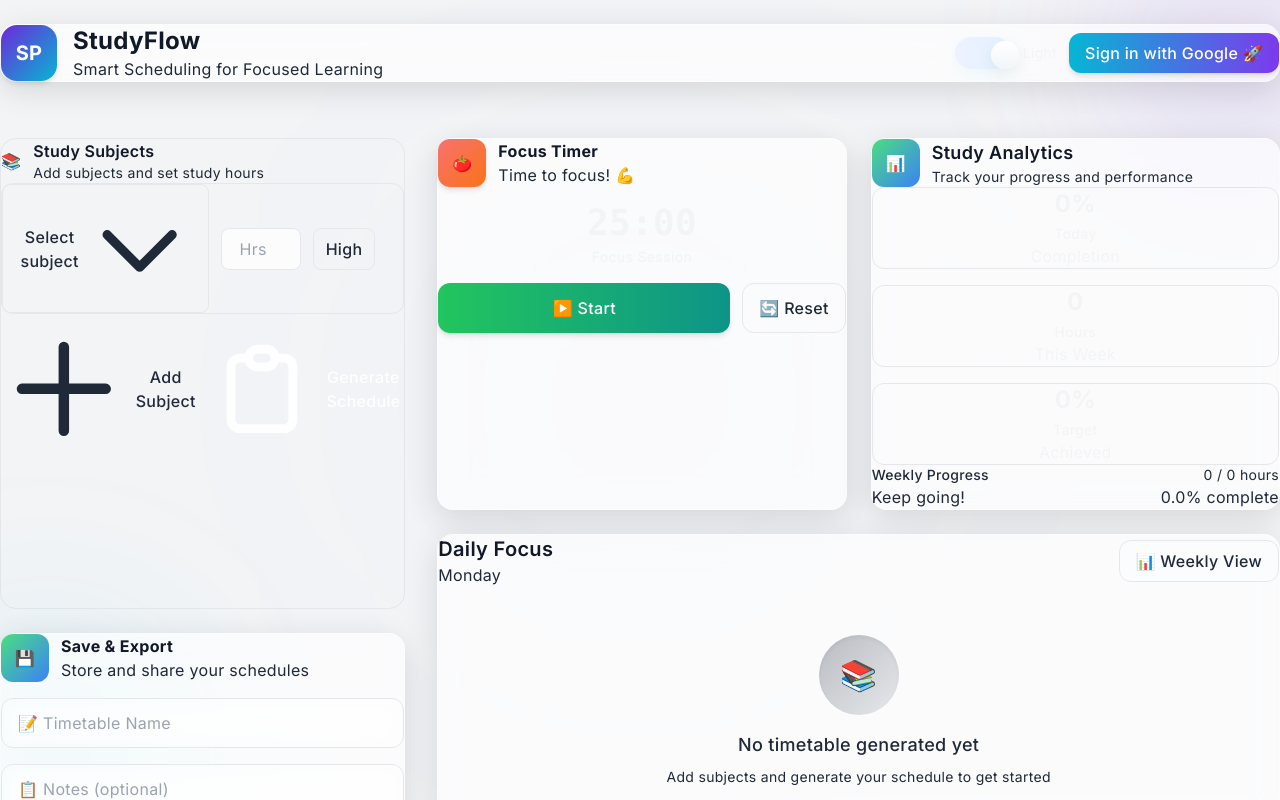
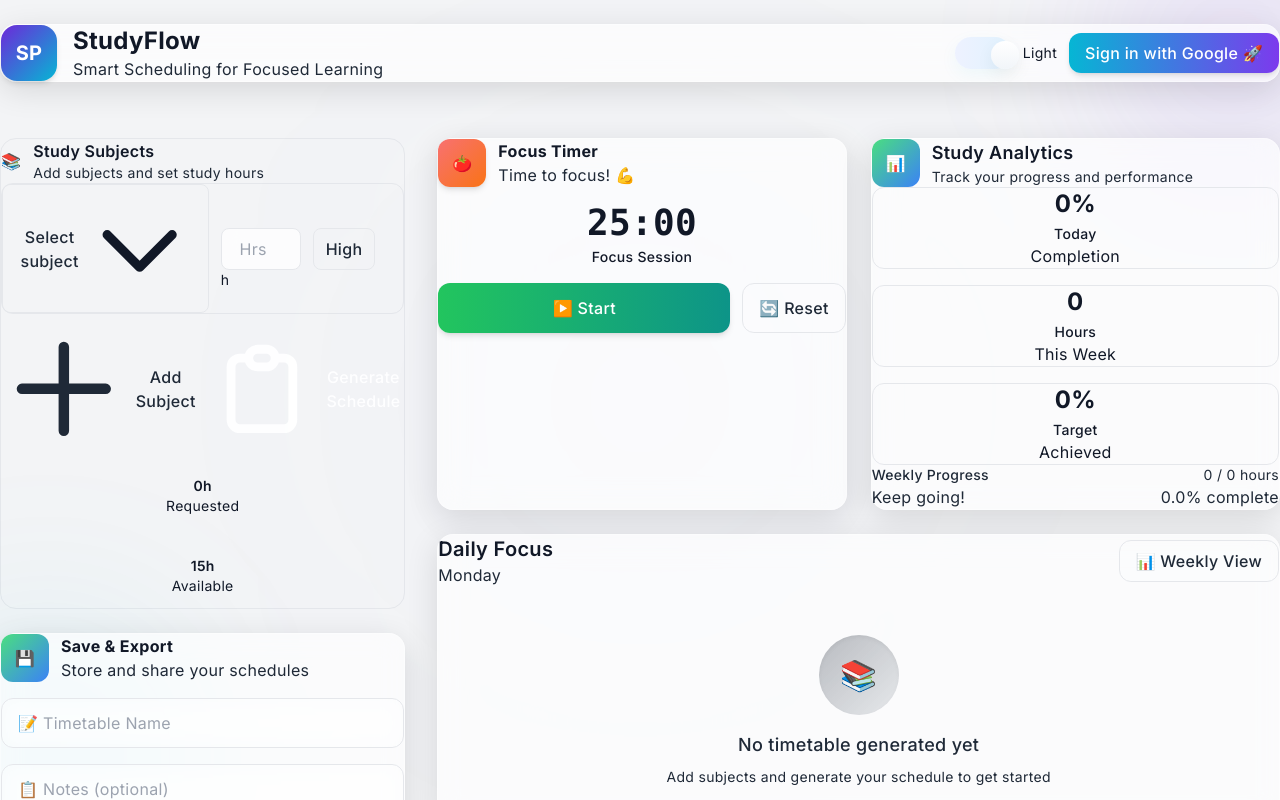
Before and after one commit to kaifislam02-ops/studyplanner, a Next.js app: page / in a window 1280 px wide. Shown: the top 800 px of the page. Built offline with nearby package versions, Linux system fonts and the light colour scheme.

Commit message:
Fix layout theme and text colors

```diff
--- a/app/layout.tsx
+++ b/app/layout.tsx
@@ -23,15 +23,15 @@ export default function RootLayout({
   children: React.ReactNode;
 }>) {
   return (
-    <html lang="en" data-theme="dark">
+    <html lang="en">
       <body
         className={`
-          cosmic-bg            /* ✨ Premium cosmic background */
+          cosmic-bg
           ${inter.variable}
           ${robotoMono.variable}
           antialiased
           min-h-screen
-          text-gray-100        /* Proper contrast for dark UI */
+          text-gray-900       /* Proper text color for light UI */
         `}
       >
         {children}
```
